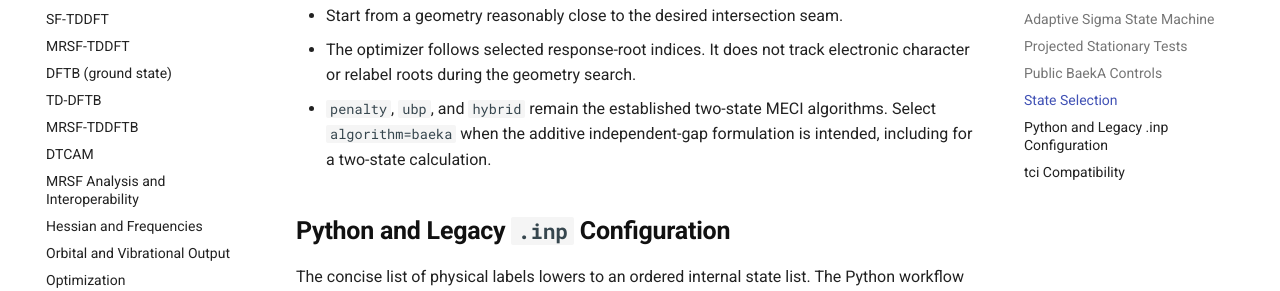
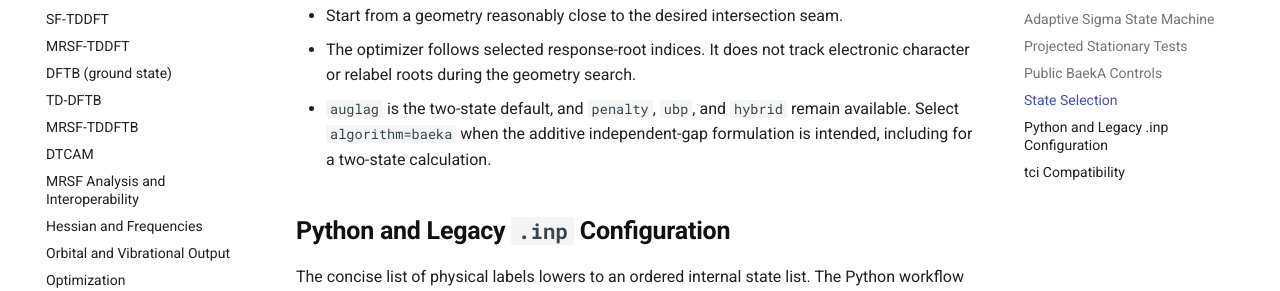
Before and after one commit to Open-Quantum-Platform/openqp-docs, an MkDocs documentation site: the page built from docs/workflows/baeka-multistate-meci.md, in a window 1280 px wide and 900 px high, scrolled down 3791 px. Shown: the part 161-452 px from the top of the window. Built offline with MkDocs 1.6.1 and Material for MkDocs 9.7.7, drawn with Linux system fonts in a browser that asks for light colours; comment, search, counter and statistics services are not loaded.

Commit message:
Sync the two remaining pages that predate the auglag default
Found by auditing the manual against the shipped selector sets rather than by
review: openqp-docs has no Codex workflow, so the later commits on this PR
were never re-reviewed.

- baeka-multistate-meci.md listed penalty, ubp and hybrid as the established
  two-state algorithms without mentioning that auglag is now the default.
- api/python-runner.md documented the MECI public controls but not
  algorithm="auglag", gap_sigma, or the fact that workflow.mecp now takes an
  algorithm of its own.

```diff
--- a/docs/workflows/baeka-multistate-meci.md
+++ b/docs/workflows/baeka-multistate-meci.md
@@ -177,8 +177,8 @@ projected convergence interpretation.
 - Start from a geometry reasonably close to the desired intersection seam.
 - The optimizer follows selected response-root indices. It does not track
   electronic character or relabel roots during the geometry search.
-- `penalty`, `ubp`, and `hybrid` remain the established two-state MECI
-  algorithms. Select `algorithm=baeka` when the additive independent-gap
+- `auglag` is the two-state default, and `penalty`, `ubp`, and `hybrid` remain
+  available. Select `algorithm=baeka` when the additive independent-gap
   formulation is intended, including for a two-state calculation.
 
 ## Python and Legacy `.inp` Configuration
```
Also changed, not shown: docs/api/python-runner.md (+1 -1 lines).
